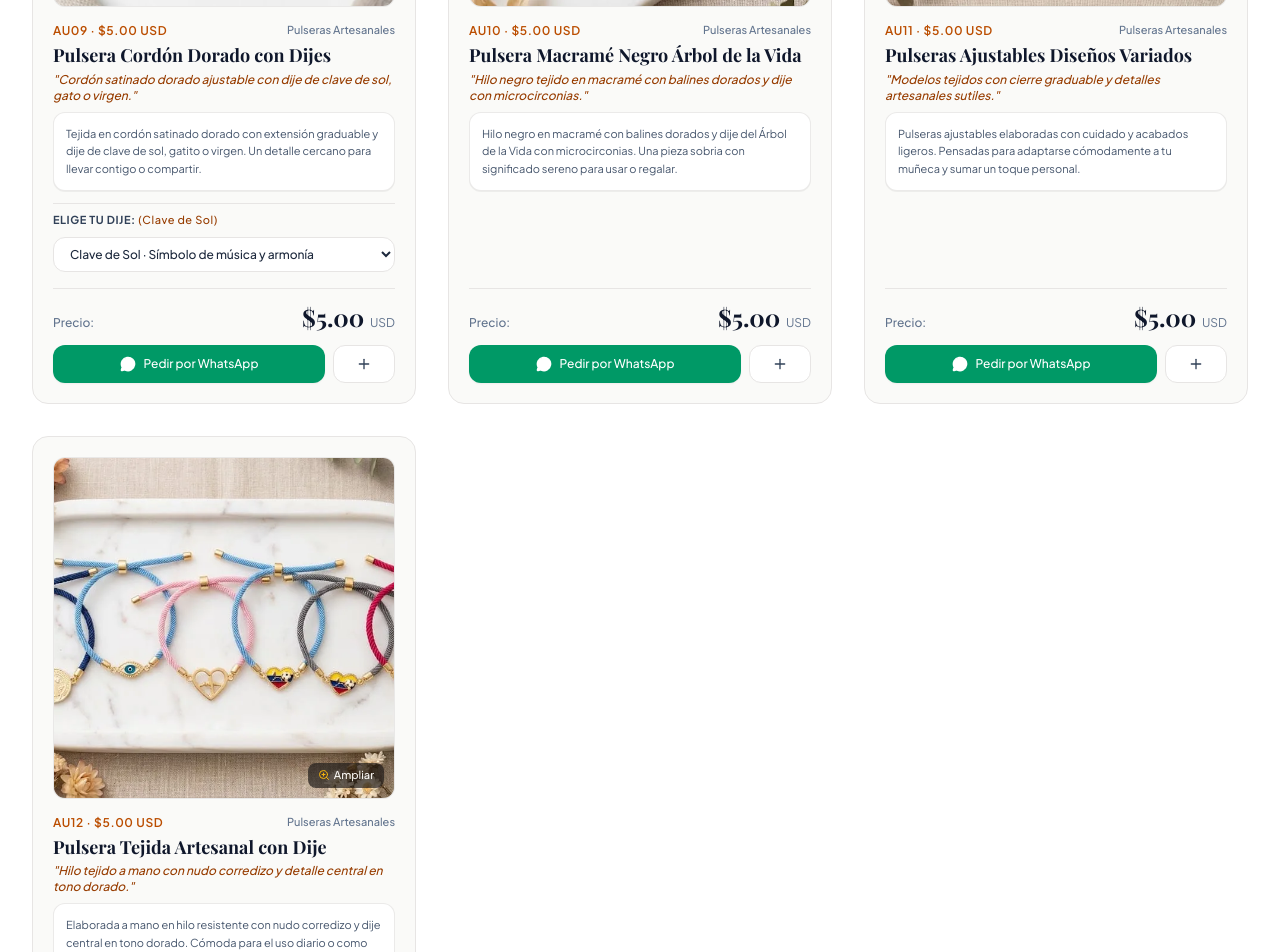
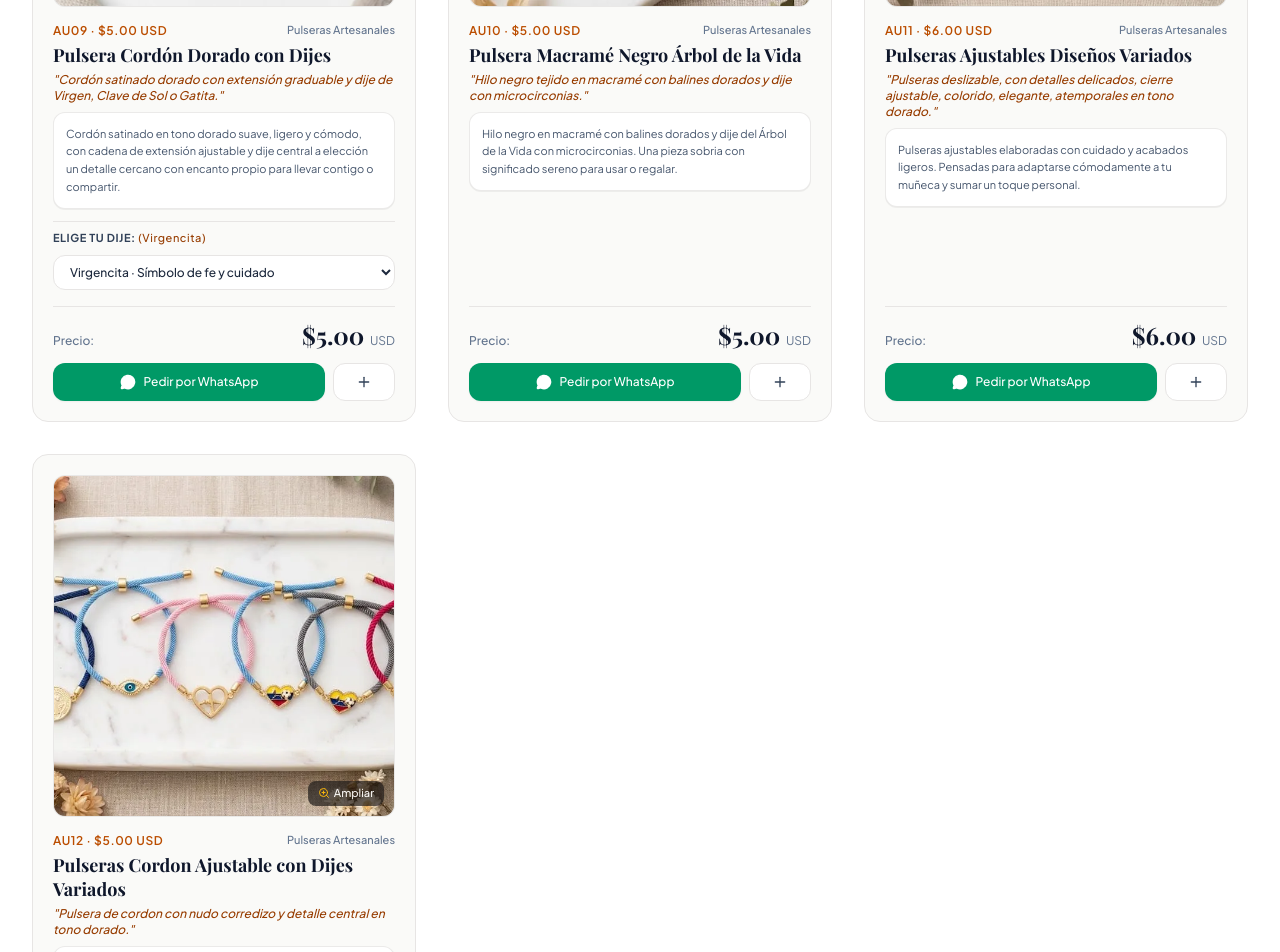
Before and after one commit to bessysiu1/Aura, a React (Vite) app: page / in a window 1280 px wide. Shown: the part 4720-5672 px from the top of the page. Built offline with nearby package versions, Linux system fonts and the light colour scheme; a web font is replaced by a local one.

Commit message:
Update product details and pricing in products.ts

```diff
--- a/src/products.ts
+++ b/src/products.ts
@@ -215,16 +215,17 @@ export const PRODUCTS_CATALOG: Product[] = [
     category: 'Pulseras Artesanales',
     price: 5.00,
     promoBadge: 'AU09 · $5.00 USD',
-    tagline: 'Cordón satinado dorado ajustable con dije de clave de sol, gato o virgen.',
-    designStory: 'Tejida en cordón satinado dorado con extensión graduable y dije de clave de sol, gatito o virgen. Un detalle cercano con encanto propio para llevar o compartir.',
-    description: 'Tejida en cordón satinado dorado con extensión graduable y dije de clave de sol, gatito o virgen. Un detalle cercano para llevar contigo o compartir.',
+    tagline: 'Cordón satinado dorado con extensión graduable y dije de Virgen, Clave de Sol o Gatita.',
+    designStory: 'cordón satinado dorado con extensión graduable y dije de Virgen, Clave de Sol o Gatita. Un detalle cercano con encanto propio para llevar o compartir.',
+    description: 'Cordón satinado en tono dorado suave, ligero y cómodo, con cadena de extensión ajustable y dije central a elección un detalle cercano con encanto propio para llevar contigo o compartir.',
     imagen: './assets/images/productos/pulsera-au09-cordon-dorado-dijes.webp',
     disponible: true,
     optionsName: 'Elige tu Dije',
     options: [
+      { name: 'Virgencita', detail: 'Símbolo de fe y cuidado' },
       { name: 'Clave de Sol', detail: 'Símbolo de música y armonía' },
-      { name: 'Gatito', detail: 'Detalle tierno de compañía' },
-      { name: 'Virgencita', detail: 'Símbolo de fe y cuidado' }
+      { name: 'Gatito', detail: 'Detalle tierno de compañía' }
+
     ],
     whatsappMessage: '¡Hola Áurea by Siu! ✨ Deseo pedir la *Pulsera Cordón Dorado con Dijes (AU09)* por *$5.00 USD*.',
     media: {
@@ -263,19 +264,19 @@ export const PRODUCTS_CATALOG: Product[] = [
     id: 'AU11',
     name: 'Pulseras Ajustables Diseños Variados',
     category: 'Pulseras Artesanales',
-    price: 5.00,
-    promoBadge: 'AU11 · $5.00 USD',
-    tagline: 'Modelos tejidos con cierre graduable y detalles artesanales sutiles.',
+    price: 6.00,
+    promoBadge: 'AU11 · $6.00 USD',
+    tagline: 'Pulseras deslizable, con detalles delicados, cierre ajustable, colorido, elegante, atemporales en tono dorado.',
     designStory: 'Colección de pulseras ajustables elaboradas con cuidado y acabados ligeros. Pensadas para adaptarse cómodamente a tu muñeca y sumar un toque personal.',
     description: 'Pulseras ajustables elaboradas con cuidado y acabados ligeros. Pensadas para adaptarse cómodamente a tu muñeca y sumar un toque personal.',
     imagen: './assets/images/productos/pulsera-au11-ajustables-variadas.webp',
     disponible: true,
-    whatsappMessage: '¡Hola Áurea by Siu! ✨ Deseo pedir las *Pulseras Ajustables Diseños Variados (AU11)* por *$5.00 USD*.',
+    whatsappMessage: '¡Hola Áurea by Siu! ✨ Deseo pedir las *Pulseras Ajustables Diseños Variados (AU11)* por *$6.00 USD*.',
     media: {
       mainImage: './assets/images/productos/pulsera-au11-ajustables-variadas.webp',
       modelImage: './assets/images/productos/pulsera-au11-ajustables-variadas.webp',
       boxImage: './assets/images/productos/pulsera-au11-ajustables-variadas.webp',
-      mainCaption: 'Pulseras Ajustables Diseños Variados (AU11) · $5.00 USD',
+      mainCaption: 'Pulseras Ajustables Diseños Variados (AU11) · $6.00 USD',
       modelCaption: 'Tejido cómodo con cierre corredizo práctico',
       boxCaption: 'Empaque protector listo para obsequio'
     },
@@ -283,13 +284,13 @@ export const PRODUCTS_CATALOG: Product[] = [
   },
   {
     id: 'AU12',
-    name: 'Pulsera Tejida Artesanal con Dije',
+    name: 'Pulseras Cordon Ajustable  con Dijes Variados',
     category: 'Pulseras Artesanales',
     price: 5.00,
     promoBadge: 'AU12 · $5.00 USD',
-    tagline: 'Hilo tejido a mano con nudo corredizo y detalle central en tono dorado.',
+    tagline: 'Pulsera de cordon con nudo corredizo y detalle central en tono dorado.',
     designStory: 'Elaborada a mano en hilo resistente con nudo corredizo y dije central en tono dorado. Cómoda para el uso diario o como un gesto sencillo y cuidado.',
-    description: 'Elaborada a mano en hilo resistente con nudo corredizo y dije central en tono dorado. Cómoda para el uso diario o como un gesto sencillo y cuidado.',
+    description: 'Cordón satinado en tonos variados y suaves, ligero y cómodo, con cadena de extensión ajustable y dije central a elección un detalle cercano con encanto propio para llevar contigo o compartir.',
     imagen: './assets/images/productos/pulsera-au12-cordon-artesanal.webp',
     disponible: true,
     whatsappMessage: '¡Hola Áurea by Siu! ✨ Deseo pedir la *Pulsera Tejida Artesanal con Dije (AU12)* por *$5.00 USD*.',
```
